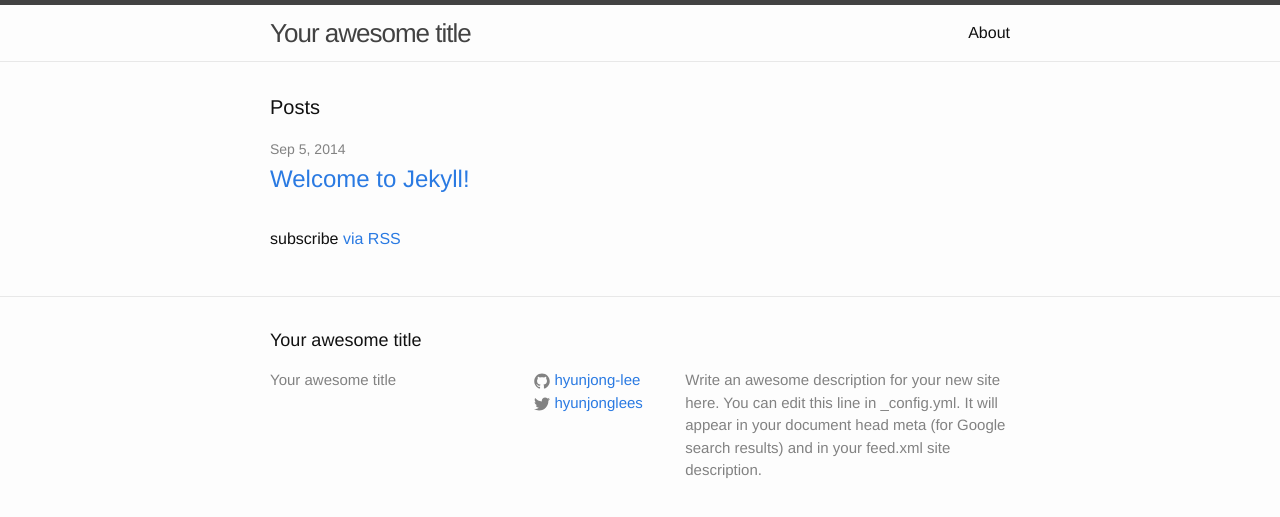
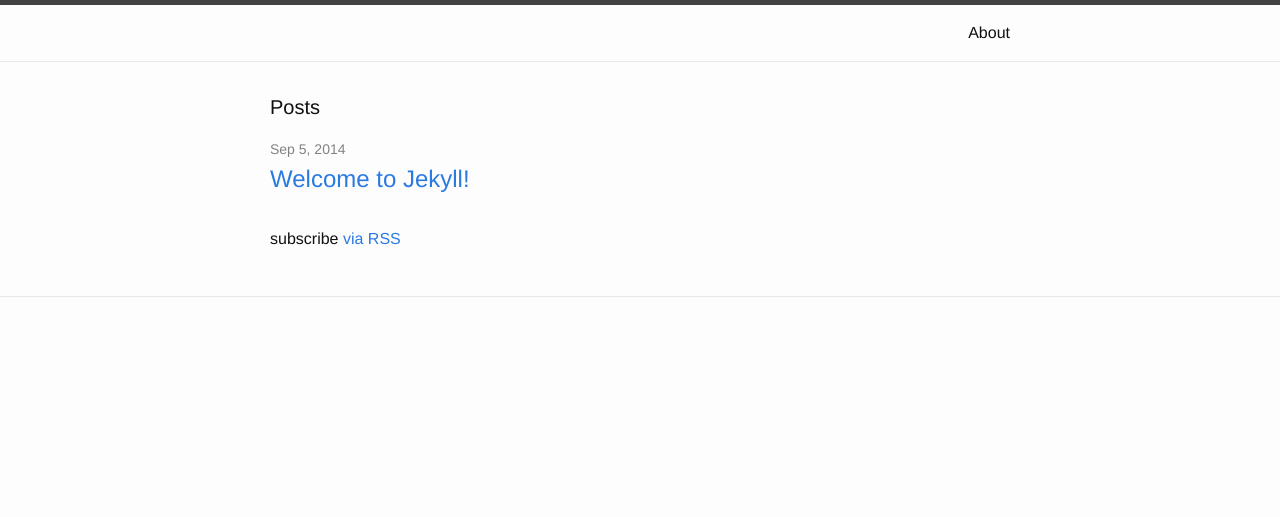
Before and after one commit to hyunjong-lee/hyunjong-lee-prev.github.io, a Jekyll site: the page built from index.html, in a window 1280 px wide. Shown: the top 517 px of the page. Built offline with Jekyll 4.4.1, drawn with Linux system fonts in a browser that asks for light colours.

Commit message:
change settings
just change.................

```diff
--- a/_config.yml
+++ b/_config.yml
@@ -1,17 +1,8 @@
-# Site settings
-title: Your awesome title
-description: > # this means to ignore newlines until "baseurl:"
-  Write an awesome description for your new site here. You can edit this
-  line in _config.yml. It will appear in your document head meta (for
-  Google search results) and in your feed.xml site description.
-baseurl: "" # the subpath of your site, e.g. /blog/
-url: "http://hyunjong-lee.github.io" # the base hostname & protocol for your site
-twitter_username: hyunjonglees
-github_username:  hyunjong-lee
-
+url: "http://hyunjong-lee.github.io"
+username:  hyunjong-lee
 repo: hyunjong-lee.github.io
 branch: jekyll
-destination: ../publish/
+destination: ../site-deploy/
 
 # Build settings
 markdown: kramdown
```
